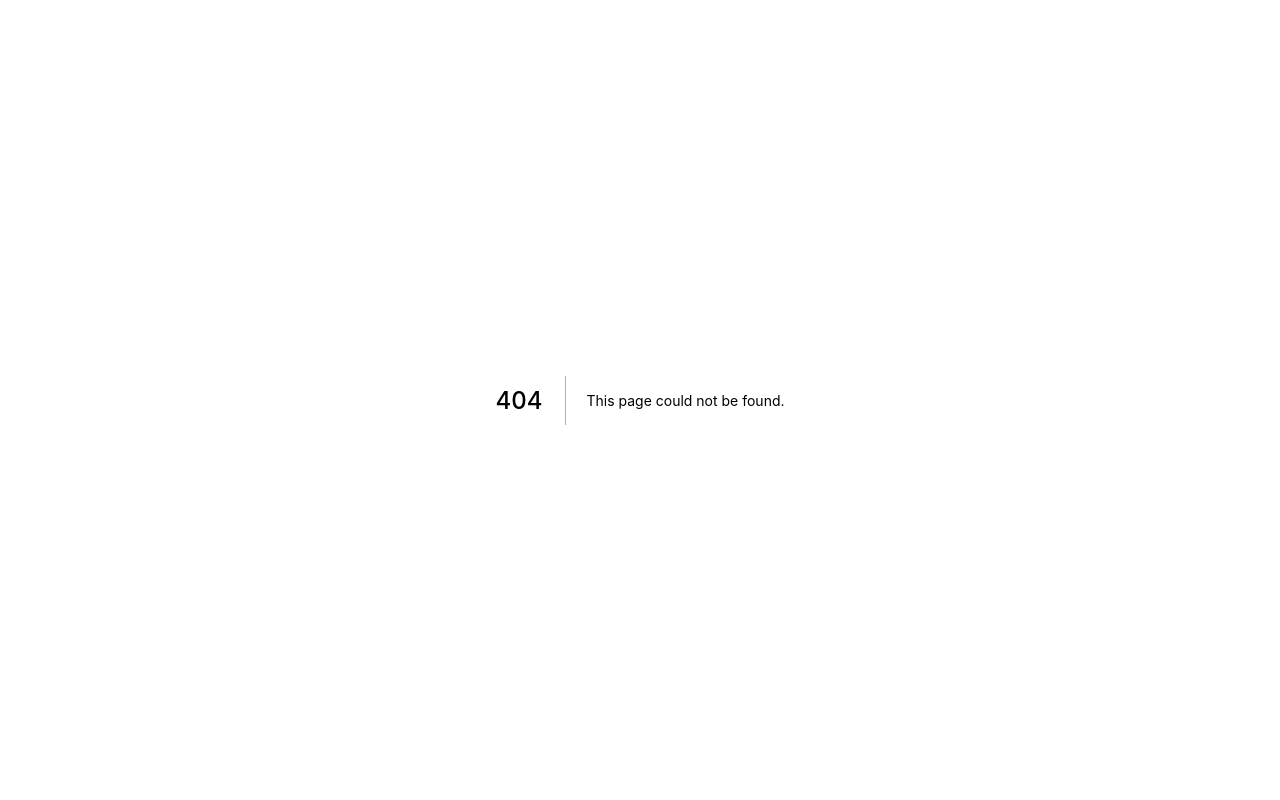
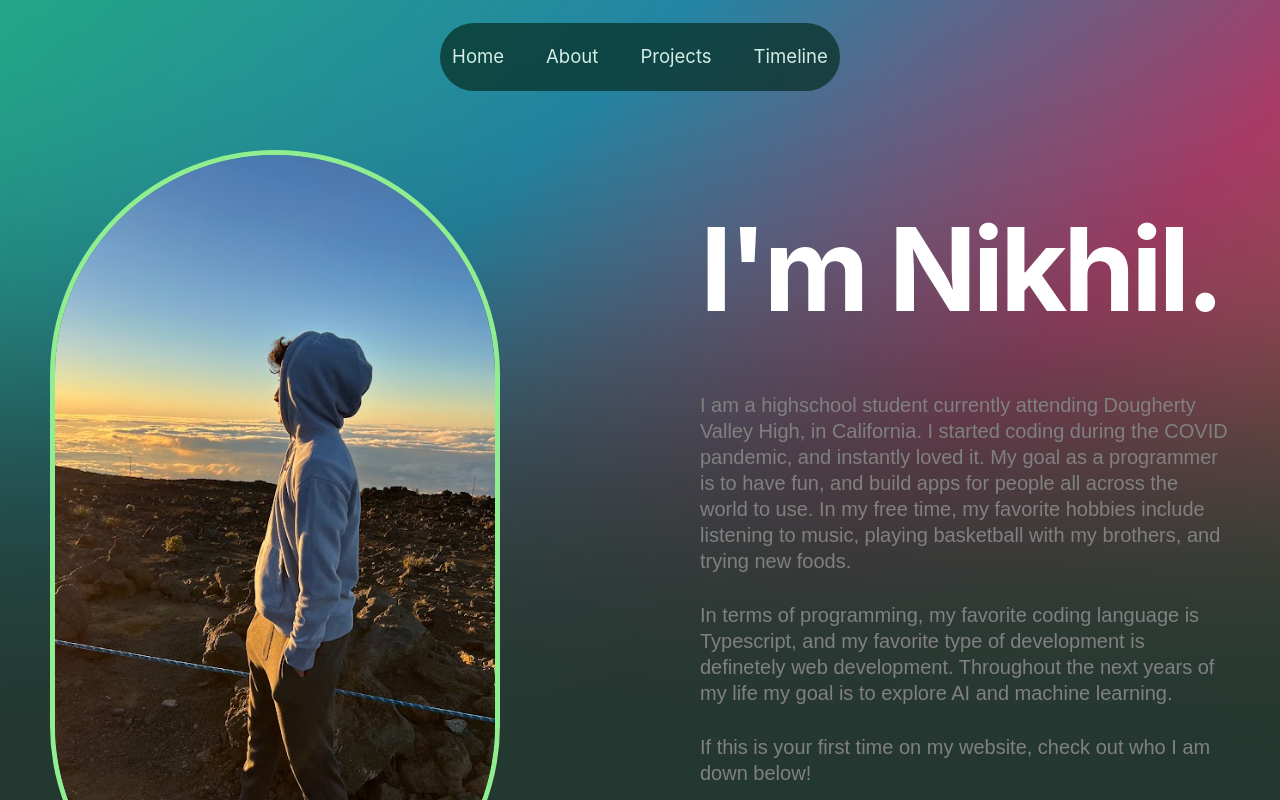
Before and after one commit to nikhil23-Rao/nikhilrao, a Next.js app in the folder main/: page /about in a window 1280 px wide. Before the commit this address had no page. Built offline with nearby package versions, Linux system fonts and the light colour scheme.

Commit message:
about me

```diff
--- a/main/components/Navigation.tsx
+++ b/main/components/Navigation.tsx
@@ -6,7 +6,7 @@ const NavLinks = [
     name: "Home",
   },
   {
-    href: "/aboutme",
+    href: "/about",
     name: "About",
   },
   {
@@ -27,7 +27,9 @@ export const Navigation = () => {
           <ul>
             {NavLinks.map((link) => (
               <li>
-                <a href={link.href}>{link.name}</a>
+                <NextLink href={link.href}>
+                  <a>{link.name}</a>
+                </NextLink>
               </li>
             ))}
           </ul>
--- /dev/null
+++ b/main/pages/about.tsx
@@ -0,0 +1,128 @@
+import type { NextPage } from "next";
+import Typed from "react-typed";
+import { useEffect, useState } from "react";
+import { Navigation } from "../components/Navigation";
+import styles from "../styles/Home.module.css";
+import Lottie from "lottie-react";
+import lottieOne from "../public/lottieone.json";
+
+const About: NextPage = () => {
+  return (
+    <div
+      style={{
+        height: "100vh",
+        backgroundColor: "#233830",
+        overflowY: "scroll",
+        overflowX: "hidden",
+        display: "flex",
+        flexDirection: "column",
+      }}
+    >
+      <div
+        style={{
+          position: "relative",
+          zIndex: 1,
+          height: 0,
+        }}
+      >
+        <div
+          className="gradientbg"
+          style={{
+            zIndex: 1,
+            position: "absolute",
+          }}
+        >
+          <div className="firstdiv"></div>
+          <div className="canvasholder">
+            <canvas className="canvas" style={{ height: "100vh" }}></canvas>
+          </div>
+        </div>
+      </div>
+      <Navigation />
+      <div
+        className="animatein"
+        style={{
+          display: "flex",
+          flexDirection: "row",
+          padding: 50,
+          alignItems: "center",
+          justifyContent: "center",
+          marginTop: 100,
+        }}
+      >
+        <img
+          src="/pfp.jpeg"
+          style={{
+            width: 450,
+            height: 800,
+            borderRadius: 250,
+            zIndex: 200,
+            display: "inline-block",
+            marginRight: 200,
+            border: "5px solid lightgreen",
+          }}
+          alt=""
+        />
+        <div style={{ display: "flex", flexDirection: "column" }}>
+          <h1
+            className="gradient"
+            style={{
+              color: "#fff",
+              zIndex: 200,
+              display: "inline-block",
+              marginTop: -300,
+              textAlign: "left",
+            }}
+          >
+            I'm Nikhil.
+          </h1>
+          <p
+            style={{
+              color: "gray",
+              maxWidth: 800,
+              textAlign: "left",
+              fontSize: 20,
+              marginTop: 10,
+            }}
+          >
+            I am a highschool student currently attending Dougherty Valley High,
+            in California. I started coding during the COVID pandemic, and
+            instantly loved it. My goal as a programmer is to have fun, and
+            build apps for people all across the world to use. In my free time,
+            my favorite hobbies include listening to music, playing basketball
+            with my brothers, and trying new foods.
+          </p>
+          <p
+            style={{
+              color: "gray",
+              maxWidth: 800,
+              textAlign: "left",
+              fontSize: 20,
+              marginTop: 10,
+            }}
+          >
+            In terms of programming, my favorite coding language is Typescript,
+            and my favorite type of development is definetely web development.
+            Throughout the next years of my life my goal is to explore AI and
+            machine learning.
+          </p>
+          <p
+            style={{
+              color: "gray",
+              maxWidth: 800,
+              textAlign: "left",
+              fontSize: 20,
+              marginTop: 10,
+            }}
+          >
+            If this is your first time on my website, check out who I am down
+            below!
+          </p>
+        </div>
+      </div>
+      <h1>hey</h1>
+    </div>
+  );
+};
+
+export default About;
--- a/main/pages/index.tsx
+++ b/main/pages/index.tsx
@@ -13,10 +13,21 @@ const Home: NextPage = () => {
   const [showTransition, setShowTransition] = useState(false);
   const [showContent, setShowContent] = useState(false);
   useEffect(() => {
+    const show = localStorage.getItem("showContent");
     setTimeout(() => {
-      setShowTransition(true);
+      if (!show) setShowTransition(true);
     }, 5500);
-  }, [typeof window]);
+  }, []);
+
+  useEffect(() => {
+    const show = localStorage.getItem("showContent");
+    if (show) setShowContent(true);
+    else {
+      setTimeout(() => {
+        localStorage.setItem("showContent", "true");
+      }, 5000);
+    }
+  }, []);
 
   useEffect(() => {
     if (showTransition) {
@@ -142,7 +153,7 @@ const Home: NextPage = () => {
                   try new foods.
                 </p>
               </div>
-              <section style={{ marginTop: 10, zIndex: 500 }}>
+              <section style={{ marginTop: 10, zIndex: 500, padding: 40 }}>
                 <div
                   style={{
                     display: "flex",
@@ -185,7 +196,7 @@ const Home: NextPage = () => {
                         />
                         <section className="adaptive-glass">
                           <h3>{project.name}</h3>
-                          <p>{project.description}</p>
+                          <p style={{ color: "#fff" }}>{project.description}</p>
                         </section>
                       </figcaption>
                     </figure>
@@ -196,7 +207,7 @@ const Home: NextPage = () => {
                   ></i>
                 </div>
               </section>
-              <section style={{ marginTop: 10, zIndex: 500 }}>
+              <section style={{ marginTop: 10, zIndex: 500, padding: 40 }}>
                 <div
                   style={{
                     display: "flex",
--- a/main/styles/globals.css
+++ b/main/styles/globals.css
@@ -2180,3 +2180,38 @@ figcaption h3 {
 figcaption date {
     color: var(--on-glass-secondary);
   }
+
+  .circle {
+    position: relative;
+    width: 100px;
+    height: 100px;
+ }
+  .circle svg {
+    fill: none;
+    stroke: #8a3ab9;
+    stroke-linecap: round;
+    stroke-width: 3;
+    stroke-dasharray: 1;
+    stroke-dashoffset: 0;
+    animation: stroke-draw 6s ease-out infinite alternate;
+    enable-background:new -580 439 577.9 194;
+ }
+  .circle img {
+    position: absolute;
+    left: 50%;
+    top: 50%;
+    transform: translate(-50%,-50%);
+    width: 70px;
+    border-radius: 50%;
+ }
+  @keyframes stroke-draw {
+    from {
+      stroke: #8a3ab9;
+      stroke-dasharray: 1;
+   }
+    to {
+      stroke: #cd486b;
+      transform: rotate(180deg);
+      stroke-dasharray: 8;
+   }
+ }
```
Also changed, not shown: main/public/pfp.jpeg (added).
